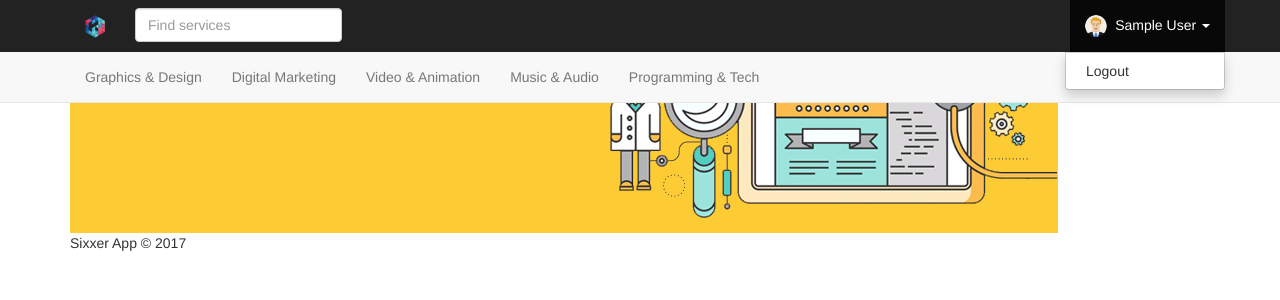
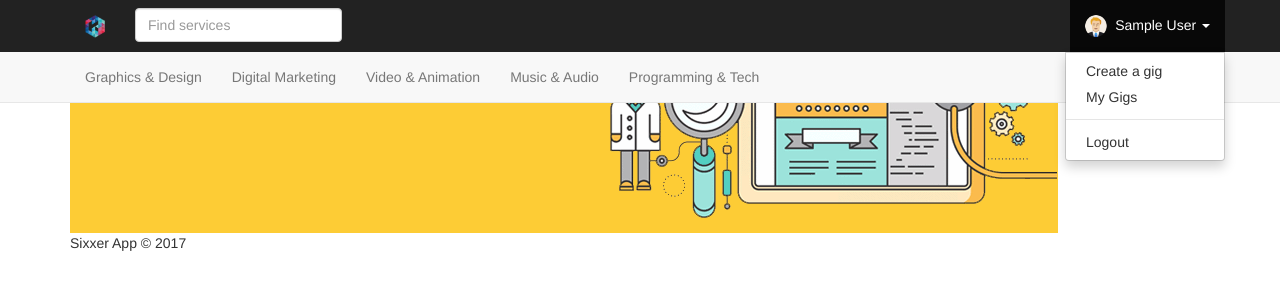
Before and after one commit to ROXy10/sixerr, a Django app: page / in a window 1280 px wide, after a click that opens the changed part. Shown: the top 300 px of the page. Run offline with Django 3.2, Linux system fonts and the light colour scheme; the visitor is signed in with stand-in values (Sample User, id 1); data that the repository does not hold is empty; some libraries are stand-ins or nearby versions.

Commit message:
create new pages for gig

```diff
--- a/sixerrapp/templates/base.html
+++ b/sixerrapp/templates/base.html
@@ -32,6 +32,9 @@
                             {{ user.get_full_name|default:user.username }} <span class="caret"></span>
                         </a>
                         <ul class="dropdown-menu">
+                            <li><a href="{% url 'create_gig' %}">Create a gig</a></li>
+                            <li><a href="{% url 'my_gigs' %}">My Gigs</a></li>
+                            <li role="separator" class="divider"></li>
                             <li><a href="{% url 'auth:logout' %}?next={{ request.path }}">Logout</a></li>
                         </ul>
                     </li>
```
